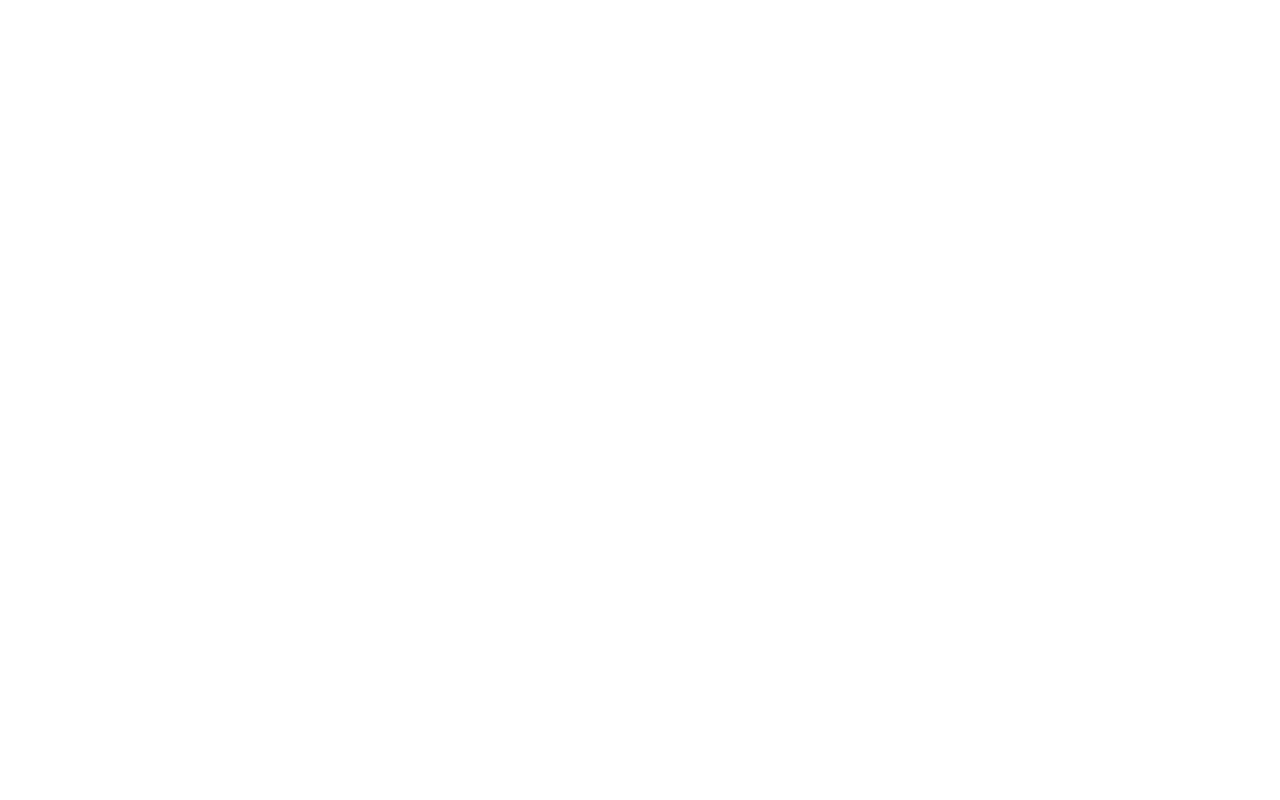
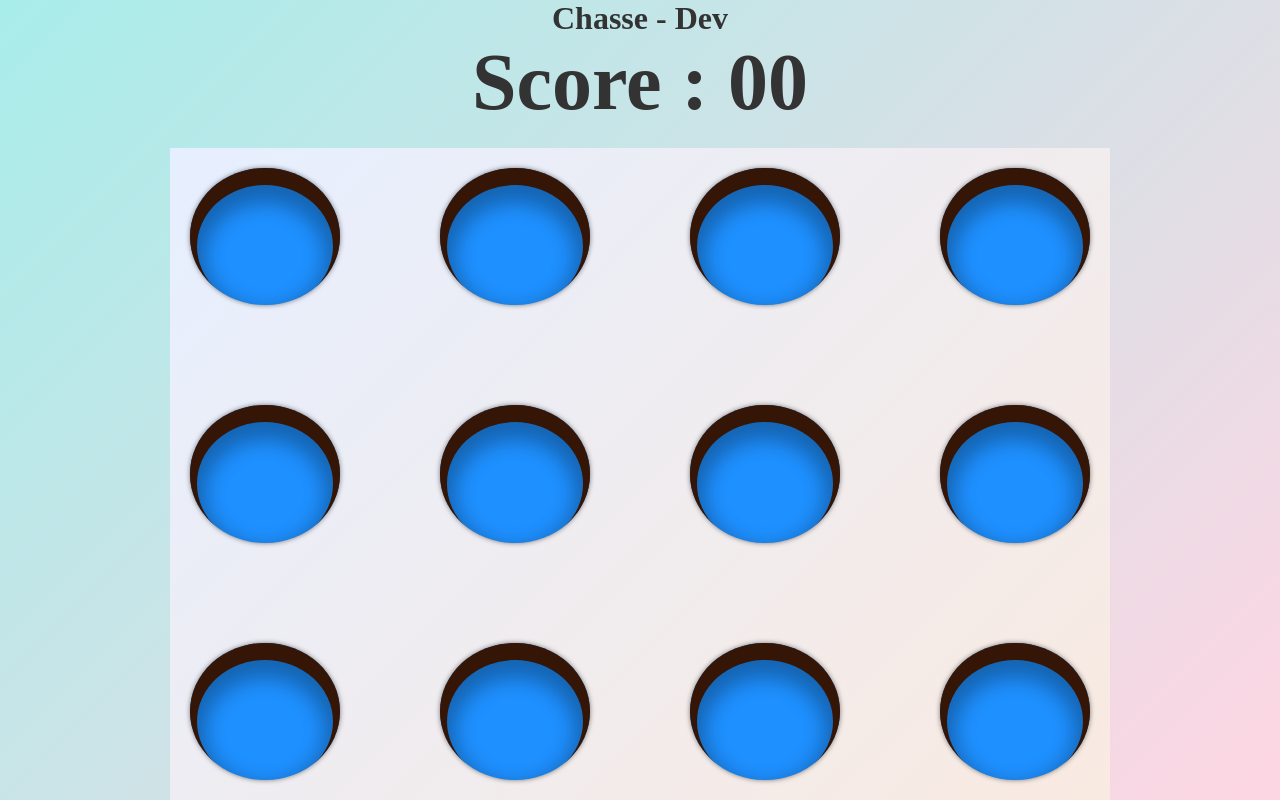
Before and after one commit to Arthur40480/Jeux_Chasse_Taupe, a plain HTML site: page index.html in a window 1280 px wide. Drawn offline with Linux system fonts and the light colour scheme.

Commit message:
Ajout du plateau de jeux en HTML CSS

```diff
--- a/index.html
+++ b/index.html
@@ -3,9 +3,28 @@
 <head>
     <meta charset="UTF-8">
     <meta name="viewport" content="width=device-width, initial-scale=1.0">
-    <title>Document</title>
+    <link rel="stylesheet" href="style.css">
+    <title>Chasse-Taupe</title>
 </head>
 <body>
+    <h1 class="title">Chasse - Dev</h1>
+    <h2 class="score">Score : <span>00</span></h2>
 
+    <div class="game-board">
+        <div class="mole-hole"></div>
+        <div class="mole-hole"></div>
+        <div class="mole-hole"></div>
+        <div class="mole-hole"></div>
+        <div class="mole-hole"></div>
+        <div class="mole-hole"></div>
+        <div class="mole-hole"></div>
+        <div class="mole-hole"></div>
+        <div class="mole-hole"></div>
+        <div class="mole-hole"></div>
+        <div class="mole-hole"></div>
+        <div class="mole-hole"></div>
+    </div>
+
+    <script src="main.js"></script>
 </body>
 </html>
--- a/style.css
+++ b/style.css
@@ -0,0 +1,42 @@
+* {
+    margin: 0;
+    padding: 0;
+
+}
+
+body, html {
+    height: 100%;
+}
+
+body {
+    background: linear-gradient(135deg, #a8edea, #fed6e3);
+    color: #333;
+    display: flex;
+    flex-direction: column;
+    justify-content: center;
+    align-items: center;
+}
+
+.score {
+    font-size: 5rem;
+}
+
+.game-board {
+    display: grid;
+    grid-template-columns: repeat(4, 1fr);
+    grid-template-rows: repeat(3, 1fr);
+    gap: 100px;
+    height: 700px;
+    width: 900px;
+    background: linear-gradient(135deg, #e6efff, #f9eae1);
+    margin-top: 20px;
+    padding: 20px;
+}
+
+.mole-hole {
+    background-color: #1e90ff;
+    border-radius: 50%;
+    box-shadow: inset 0 10px 0 7px rgb(53, 21, 6),
+                inset 0 20px 20px 15px rgb(0, 0, 0, .3),
+                0 0 5px rgb(0, 0, 0, .5);
+}
```
Also changed, not shown: assets/hammer.png (added), assets/marteau.jpg (deleted).
